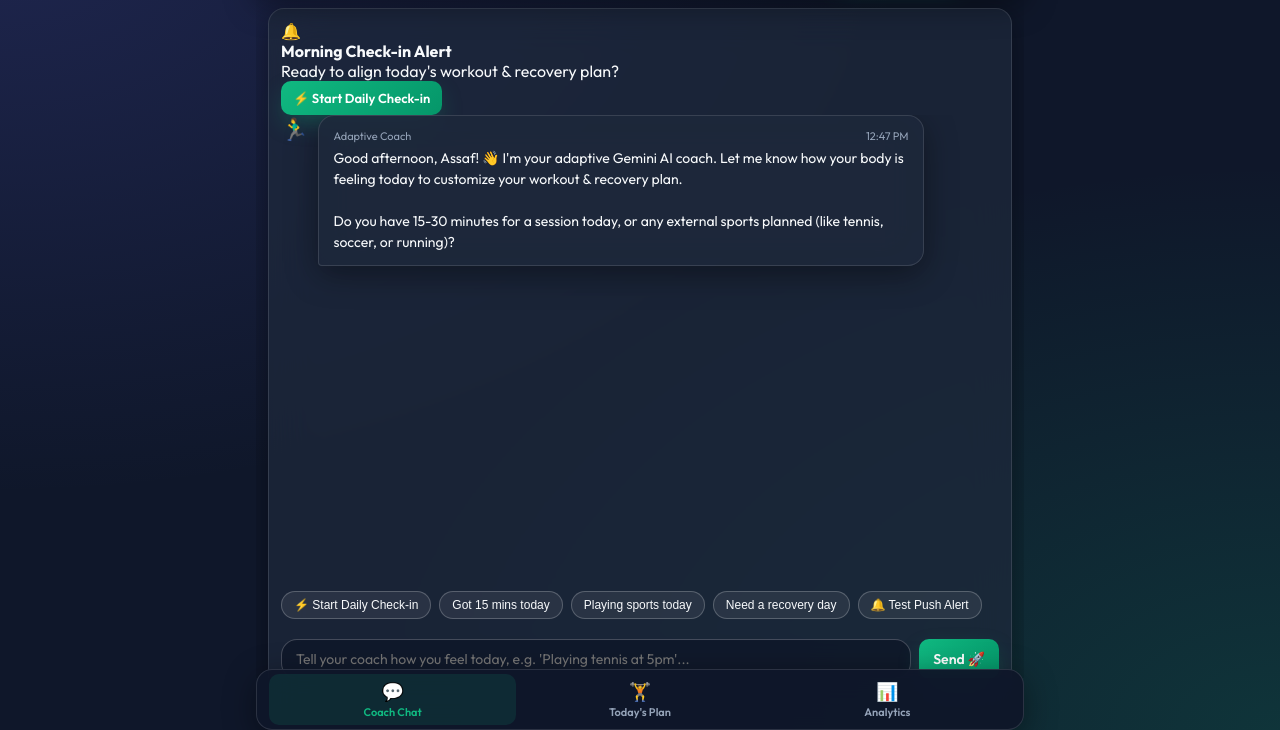
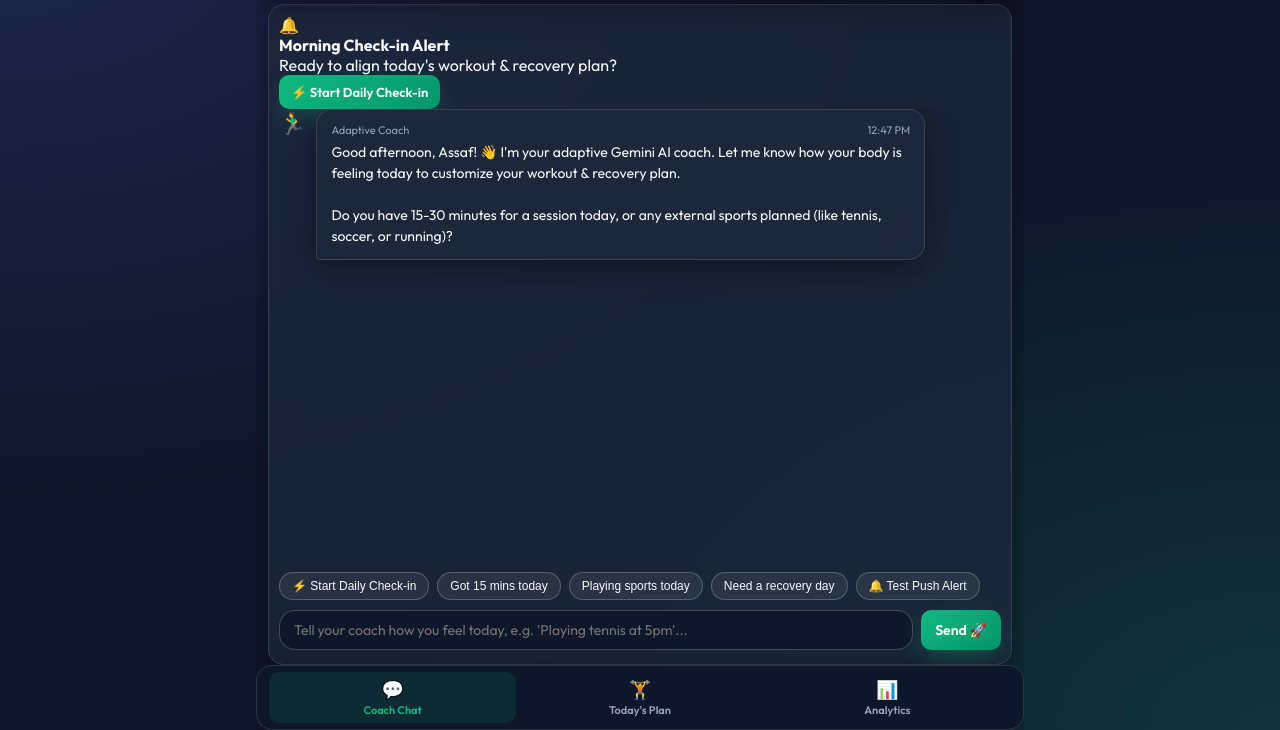
Before and after one commit to assafk1/adaptive-fitness-agent, a website: page index.html in a window 1280 px wide. Shown: the part 70-800 px from the top of the page. Drawn offline with Linux system fonts and the light colour scheme.

Commit message:
Refactor layout architecture into pure flexbox column so chat input bar and quick chips sit 100% above bottom nav without any overlap v13

```diff
--- a/css/styles.css
+++ b/css/styles.css
@@ -29,7 +29,6 @@
 
   --font-family: 'Outfit', 'Inter', -apple-system, BlinkMacSystemFont, sans-serif;
 
-  /* Synchronous JS Viewport Height Fix */
   --app-height: 100vh;
 }
 
@@ -44,7 +43,7 @@
 html, body {
   width: 100%;
   max-width: 100vw;
-  overflow-x: hidden;
+  overflow: hidden;
   height: var(--app-height, 100vh);
 }
 
@@ -71,22 +70,21 @@ body {
   box-shadow: var(--shadow-glow);
 }
 
-/* Main Layout Structure */
+/* Flexbox Full-Height Layout Structure */
 .app-container {
   display: flex;
   flex-direction: column;
   height: var(--app-height, 100vh);
-  min-height: var(--app-height, 100vh);
   width: 100%;
   max-width: 768px;
   margin: 0 auto;
-  padding-bottom: calc(52px + env(safe-area-inset-bottom, 0px));
+  overflow: hidden;
+  position: relative;
 }
 
 /* Sleek 1-Line Mobile Header with iOS Safe Area Inset Top */
 .app-header {
-  position: sticky;
-  top: 0;
+  flex-shrink: 0;
   z-index: 100;
   display: flex;
   align-items: center;
@@ -201,87 +199,31 @@ body {
   min-height: 48px;
 }
 
-/* Adaptive Bottom Navigation Bar (Browser vs PWA Mode) */
-.app-nav {
-  position: fixed;
-  bottom: 0;
-  left: 0;
-  right: 0;
-  z-index: 90;
-  display: flex;
-  justify-content: space-around;
-  padding-top: 4px;
-  padding-bottom: calc(4px + env(safe-area-inset-bottom, 0px));
-  padding-left: 12px;
-  padding-right: 12px;
-  background: rgba(15, 23, 42, 0.95);
-  backdrop-filter: blur(20px);
-  -webkit-backdrop-filter: blur(20px);
-  border-top: 1px solid var(--border-glass);
-  max-width: 768px;
-  margin: 0 auto;
-}
-
-.tab-btn {
+/* Flexbox Main View Area (Fills space between Header and Bottom Nav) */
+.main-content {
   flex: 1;
   display: flex;
   flex-direction: column;
-  align-items: center;
-  justify-content: center;
-  gap: 2px;
-  padding: 6px 0;
-  background: transparent;
-  border: none;
-  color: var(--text-secondary);
-  font-family: inherit;
-  font-size: 11px;
-  font-weight: 600;
-  border-radius: var(--radius-sm);
-  cursor: pointer;
-  transition: all 0.2s ease;
+  min-height: 0; /* Crucial for flexbox scrolling */
+  overflow: hidden;
+  padding: 8px 12px 0 12px;
 }
 
-.tab-btn .nav-icon {
-  font-size: 18px;
-}
-
-.tab-btn.active {
-  color: var(--accent-primary);
-  background: rgba(16, 185, 129, 0.12);
-}
-
-/* Main View Content */
-.main-content {
-  padding: 12px;
+/* Pure Flexbox Chat Wrapper - Never Overlaps Bottom Nav */
+.chat-wrapper {
   flex: 1;
-  overflow: hidden;
-}
-
-/* Dynamic Chat Viewport Height with Initial Load Fix */
-.chat-wrapper {
   display: flex;
   flex-direction: column;
-  height: calc(var(--app-height, 100vh) - 116px - env(safe-area-inset-top, 20px) - env(safe-area-inset-bottom, 0px));
-  max-height: 800px;
-  padding: 12px;
-}
-
-/* Standalone PWA Display Mode Specific Initial Adjustments */
-@media (display-mode: standalone), (display-mode: fullscreen) {
-  .app-nav {
-    padding-bottom: max(4px, env(safe-area-inset-bottom, 0px));
-  }
-  .app-container {
-    padding-bottom: calc(48px + env(safe-area-inset-bottom, 0px));
-  }
-  .chat-wrapper {
-    height: calc(var(--app-height, 100vh) - 106px - env(safe-area-inset-top, 20px) - env(safe-area-inset-bottom, 0px));
-  }
+  min-height: 0;
+  overflow: hidden;
+  padding: 10px;
+  border-radius: var(--radius-md);
 }
 
 .chat-feed {
   flex: 1;
   overflow-y: auto;
+  min-height: 0;
   display: flex;
   flex-direction: column;
   gap: 12px;
@@ -337,11 +279,11 @@ body {
 }
 
 .quick-chips-container {
+  flex-shrink: 0;
   display: flex;
   gap: 8px;
   overflow-x: auto;
-  padding: 8px 0;
-  margin-top: 6px;
+  padding: 8px 0 4px 0;
   scrollbar-width: none;
 }
 
@@ -368,16 +310,17 @@ body {
 }
 
 .chat-input-bar {
+  flex-shrink: 0;
   display: flex;
   gap: 8px;
-  margin-top: 8px;
-  padding-top: 4px;
+  padding-top: 6px;
+  padding-bottom: 4px;
 }
 
 .chat-input-bar input {
   flex: 1;
   padding: 10px 14px;
-  background: rgba(15, 23, 42, 0.8);
+  background: rgba(15, 23, 42, 0.9);
   border: 1px solid var(--border-glass-bright);
   border-radius: var(--radius-md);
   color: var(--text-primary);
@@ -390,9 +333,55 @@ body {
   border-color: var(--accent-primary);
 }
 
-/* Workout Card */
+/* Adaptive Bottom Navigation Bar (Flex-Shrink 0) */
+.app-nav {
+  flex-shrink: 0;
+  z-index: 90;
+  display: flex;
+  justify-content: space-around;
+  padding-top: 6px;
+  padding-bottom: calc(6px + env(safe-area-inset-bottom, 12px));
+  padding-left: 12px;
+  padding-right: 12px;
+  background: rgba(15, 23, 42, 0.96);
+  backdrop-filter: blur(20px);
+  -webkit-backdrop-filter: blur(20px);
+  border-top: 1px solid var(--border-glass);
+  width: 100%;
+}
+
+.tab-btn {
+  flex: 1;
+  display: flex;
+  flex-direction: column;
+  align-items: center;
+  justify-content: center;
+  gap: 2px;
+  padding: 6px 0;
+  background: transparent;
+  border: none;
+  color: var(--text-secondary);
+  font-family: inherit;
+  font-size: 11px;
+  font-weight: 600;
+  border-radius: var(--radius-sm);
+  cursor: pointer;
+  transition: all 0.2s ease;
+}
+
+.tab-btn .nav-icon {
+  font-size: 18px;
+}
+
+.tab-btn.active {
+  color: var(--accent-primary);
+  background: rgba(16, 185, 129, 0.12);
+}
+
+/* Workout Card Container */
 .workout-card {
   padding: 16px;
+  overflow-y: auto;
 }
 
 .workout-header {
--- a/index.html
+++ b/index.html
@@ -19,7 +19,7 @@
   </script>
 
   <!-- PWA & iOS Meta Tags -->
-  <link rel="manifest" href="manifest.json?v=12" />
+  <link rel="manifest" href="manifest.json?v=13" />
   <meta name="theme-color" content="#0f172a" />
   <meta name="apple-mobile-web-app-capable" content="yes" />
   <meta name="apple-mobile-web-app-status-bar-style" content="black-translucent" />
@@ -35,7 +35,7 @@
   <link href="https://fonts.googleapis.com/css2?family=Outfit:wght@300;400;500;600;700;800&display=swap" rel="stylesheet">
 
   <!-- Core Mobile-First CSS -->
-  <link rel="stylesheet" href="css/styles.css?v=12" />
+  <link rel="stylesheet" href="css/styles.css?v=13" />
 </head>
 <body>
   <div id="app" class="app-container">
@@ -83,6 +83,6 @@
   <div id="modal-container"></div>
 
   <!-- Application Entry Point -->
-  <script type="module" src="js/app.js?v=12"></script>
+  <script type="module" src="js/app.js?v=13"></script>
 </body>
 </html>
```
Also changed, not shown: sw.js (+4 -4 lines).
